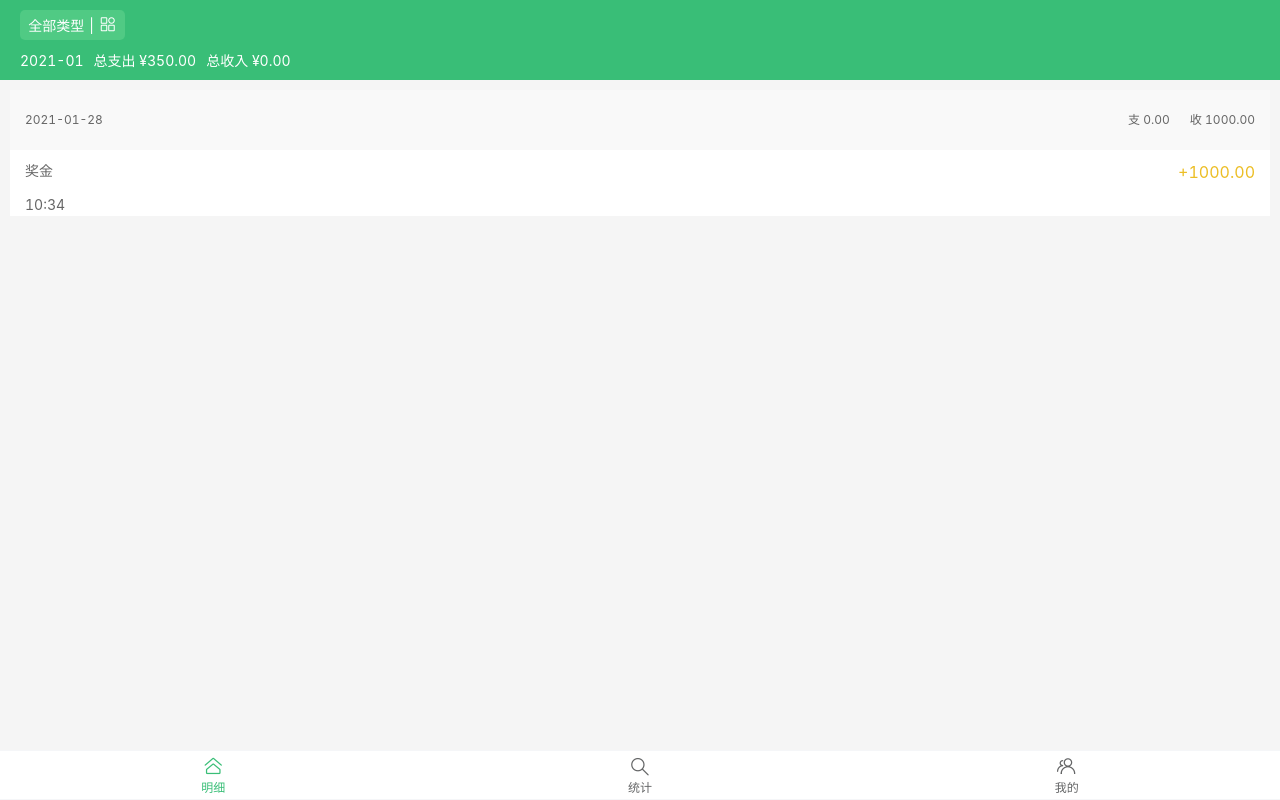
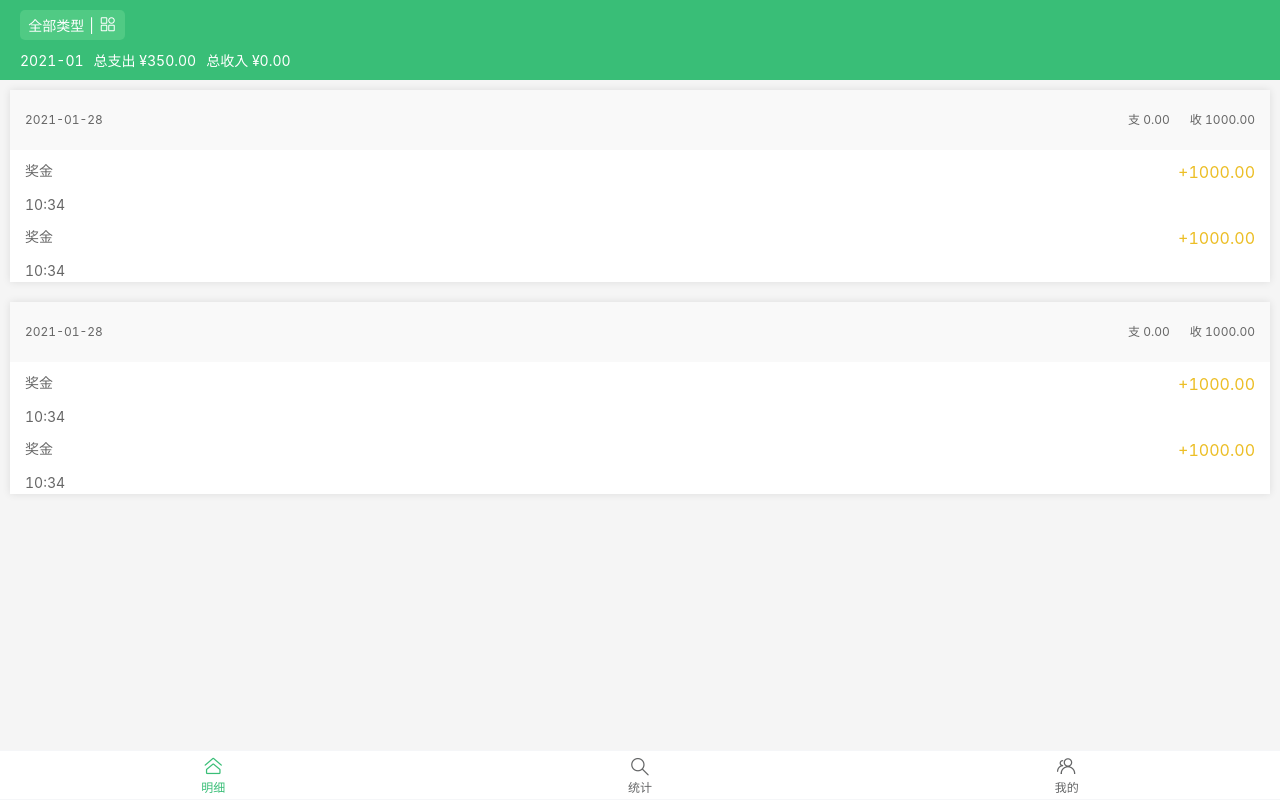
Before and after one commit to TangTangJia/daily-cost-vue3, a Vue app: page / in a window 1280 px wide. Built offline with nearby package versions, Linux system fonts and the light colour scheme; a small style sheet from the web is missing.

Commit message:
feat: 优化首页列表样式

```diff
--- a/package.json
+++ b/package.json
@@ -8,6 +8,7 @@
     "lint": "vue-cli-service lint"
   },
   "dependencies": {
+    "axios": "^0.21.1",
     "babel-plugin-import": "^1.13.3",
     "core-js": "^3.6.5",
     "less": "^4.1.0",
--- a/src/views/Home.vue
+++ b/src/views/Home.vue
@@ -19,8 +19,9 @@
     </div>
   </div>
   <!-- 账单列表 -->
+  <div class="account-wrap">
     <ul class="account-list">
-    <li>
+      <li class="account-item">
         <div class="info">
           <div>2021-01-28</div>
           <div class="num">
@@ -29,6 +30,42 @@
           </div>
         </div>
         <ul class="detail-list">
+          <li class="detail">
+            <div class="detail-item">
+              <div class="top">
+                <div>奖金</div>
+                <div class="money">+1000.00</div>
+              </div>
+              <div class="time">10:34</div>
+            </div>
+          </li>
+          <li class="detail">
+            <div class="top">
+              <div>奖金</div>
+              <div class="money">+1000.00</div>
+            </div>
+            <div class="time">10:34</div>
+          </li>
+        </ul>
+      </li>
+      <li class="account-item">
+        <div class="info">
+          <div>2021-01-28</div>
+          <div class="num">
+            <span class="spend">支 0.00</span>
+            <span>收 1000.00</span>
+          </div>
+        </div>
+        <ul class="detail-list">
+          <li class="detail">
+            <div class="detail-item">
+              <div class="top">
+                <div>奖金</div>
+                <div class="money">+1000.00</div>
+              </div>
+              <div class="time">10:34</div>
+            </div>
+          </li>
           <li class="detail">
             <div class="top">
               <div>奖金</div>
@@ -39,6 +76,7 @@
         </ul>
       </li>
     </ul>
+  </div>
   <!-- 分类弹框 -->
   <van-popup v-model:show="showDate" position="bottom" round style="height:70%">
     <div class="prop">
@@ -117,10 +155,16 @@ export default {
     }
   }
 }
-.account-list {
+.account-wrap {
   min-height: calc(100vh - 80px);
   padding: 10px;
   background-color: #f5f5f5;
+}
+.account-list {
+  .account-item {
+    margin-bottom: 20px;
+    box-shadow: 0 0 8px 0 rgba(0, 0, 0, 0.1);
+  }
   .info {
     display: flex;
     justify-content: space-between;
@@ -146,6 +190,9 @@ export default {
       font-size: 14px;
       padding: 0 15px;
       background-color: #fff;
+      .detail-item {
+        border-bottom: 1px solid #f5f5f5;
+      }
       .top {
         display: flex;
         justify-content: space-between;
@@ -156,7 +203,7 @@ export default {
         }
       }
       .time {
-        margin-top: 10px;
+        margin: 10px 0;
       }
     }
   }
```
Also changed, not shown: 1 other file (tests, documents, lock files or other folders). Lines whose indentation alone changed are shown as unchanged.
